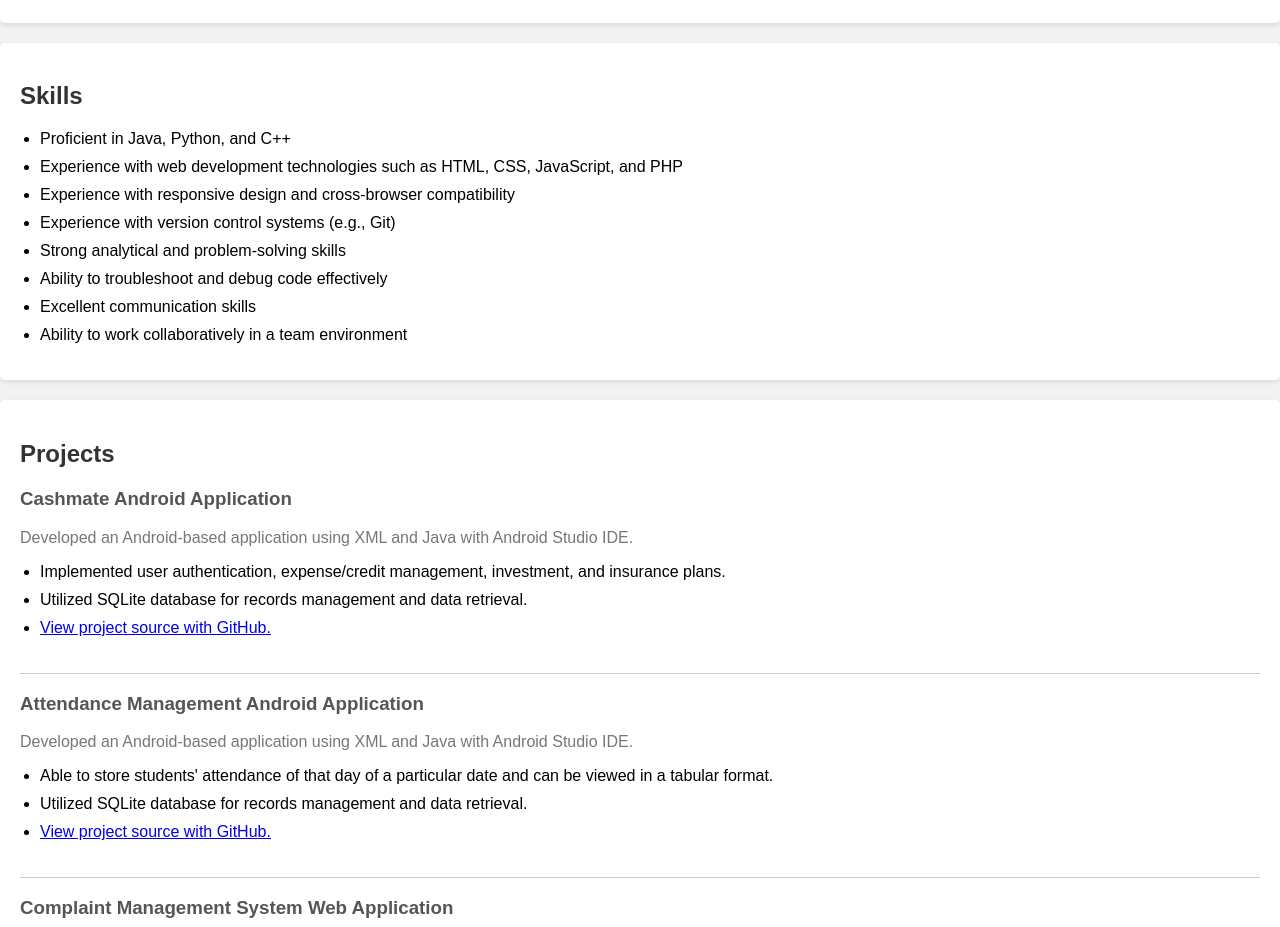
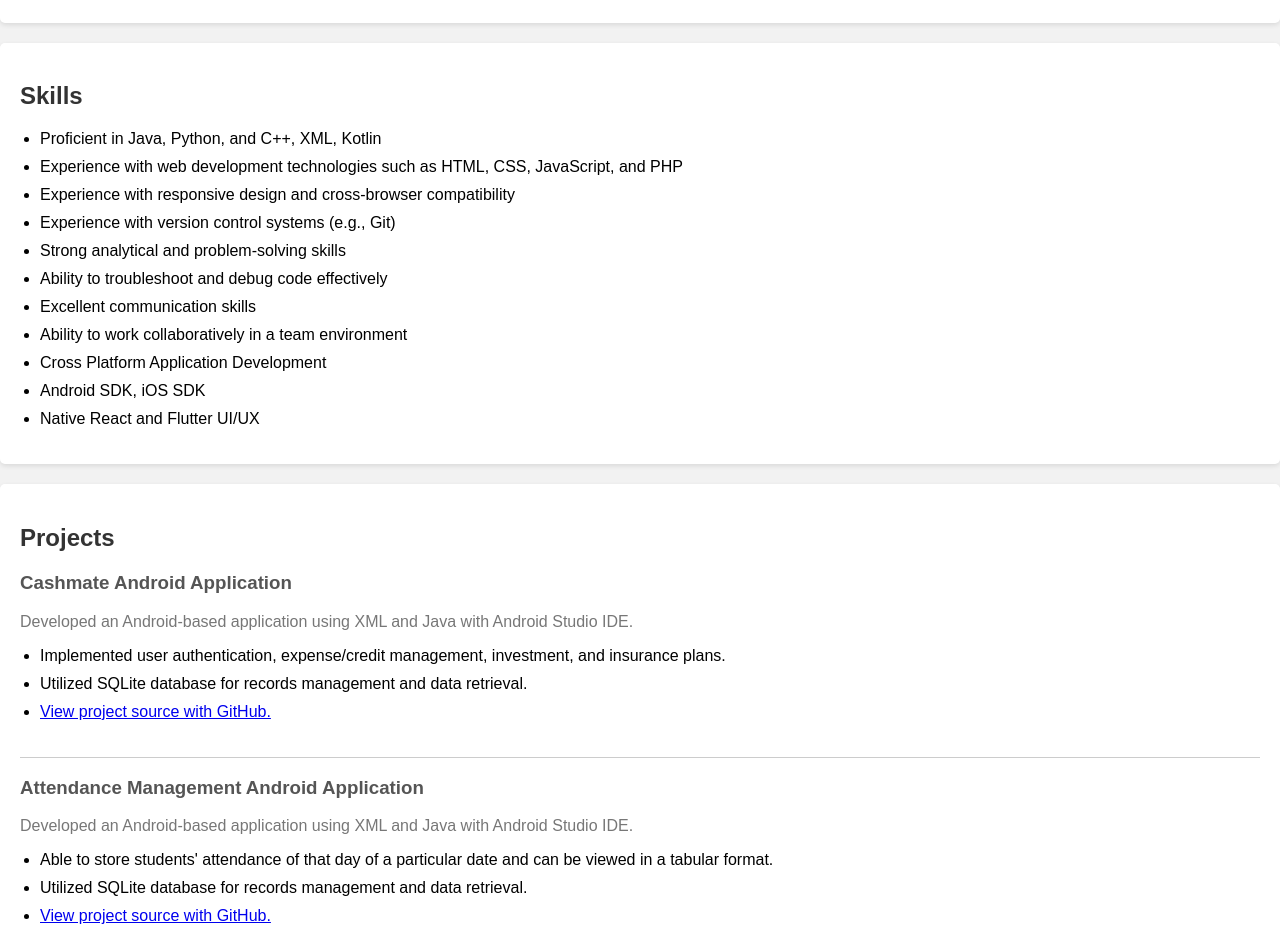
Before and after one commit to uk1046/Portfolio, a plain HTML site: page index.html in a window 1280 px wide. Shown: the part 820-1747 px from the top of the page. Drawn offline with Linux system fonts and the light colour scheme.

Commit message:
Update index.html

```diff
--- a/index.html
+++ b/index.html
@@ -67,7 +67,7 @@
   <section id="skills">
     <h2>Skills</h2>
     <ul>
-      <li>Proficient in Java, Python, and C++</li>
+      <li>Proficient in Java, Python, and C++, XML, Kotlin</li>
       <li>Experience with web development technologies such as HTML, CSS, JavaScript, and PHP</li>
       <li>Experience with responsive design and cross-browser compatibility</li>
       <li>Experience with version control systems (e.g., Git)</li>
@@ -75,6 +75,9 @@
       <li>Ability to troubleshoot and debug code effectively</li>
       <li>Excellent communication skills</li>
       <li>Ability to work collaboratively in a team environment</li>
+      <li>Cross Platform Application Development</li>
+      <li>Android SDK, iOS SDK</li>
+      <li>Native React and Flutter UI/UX </li>
     </ul>
   </section>
 
```
